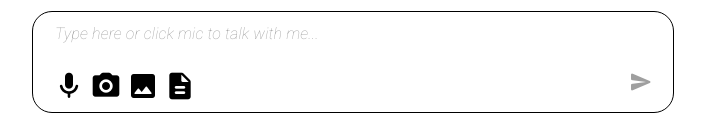
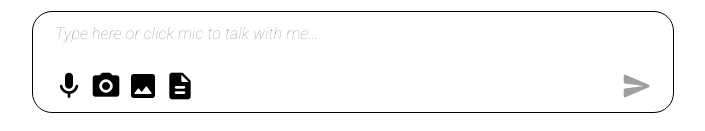
Before and after one commit to exafy/pixlip, a React (Create React App) app: page / in a window 1280 px wide. Shown: the part 337-468 px from the top of the page, without its empty margins (287-992 px from the left). Built offline with nearby package versions, Linux system fonts and the light colour scheme.

Commit message:
update send icon size

```diff
--- a/src/Feature/components/send-first-message-component.tsx
+++ b/src/Feature/components/send-first-message-component.tsx
@@ -77,7 +77,7 @@ export const SendFirstMessageCard = ({
           </IconsContainer>
           <Icon
             name="send"
-            size="x-large"
+            size="xx-large"
             disable={disableSend}
             onClick={() => {
               onSubmit();
```
